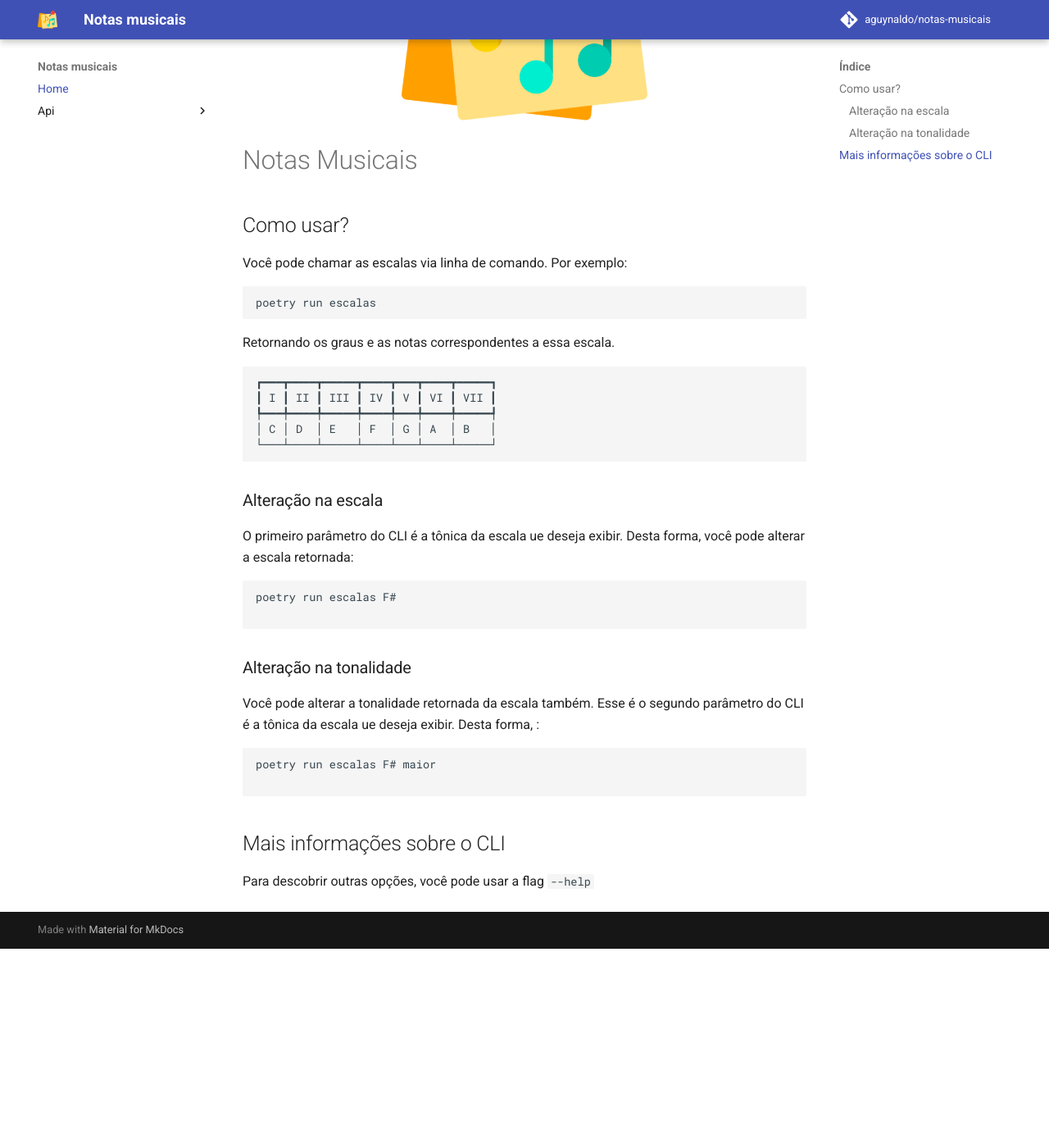
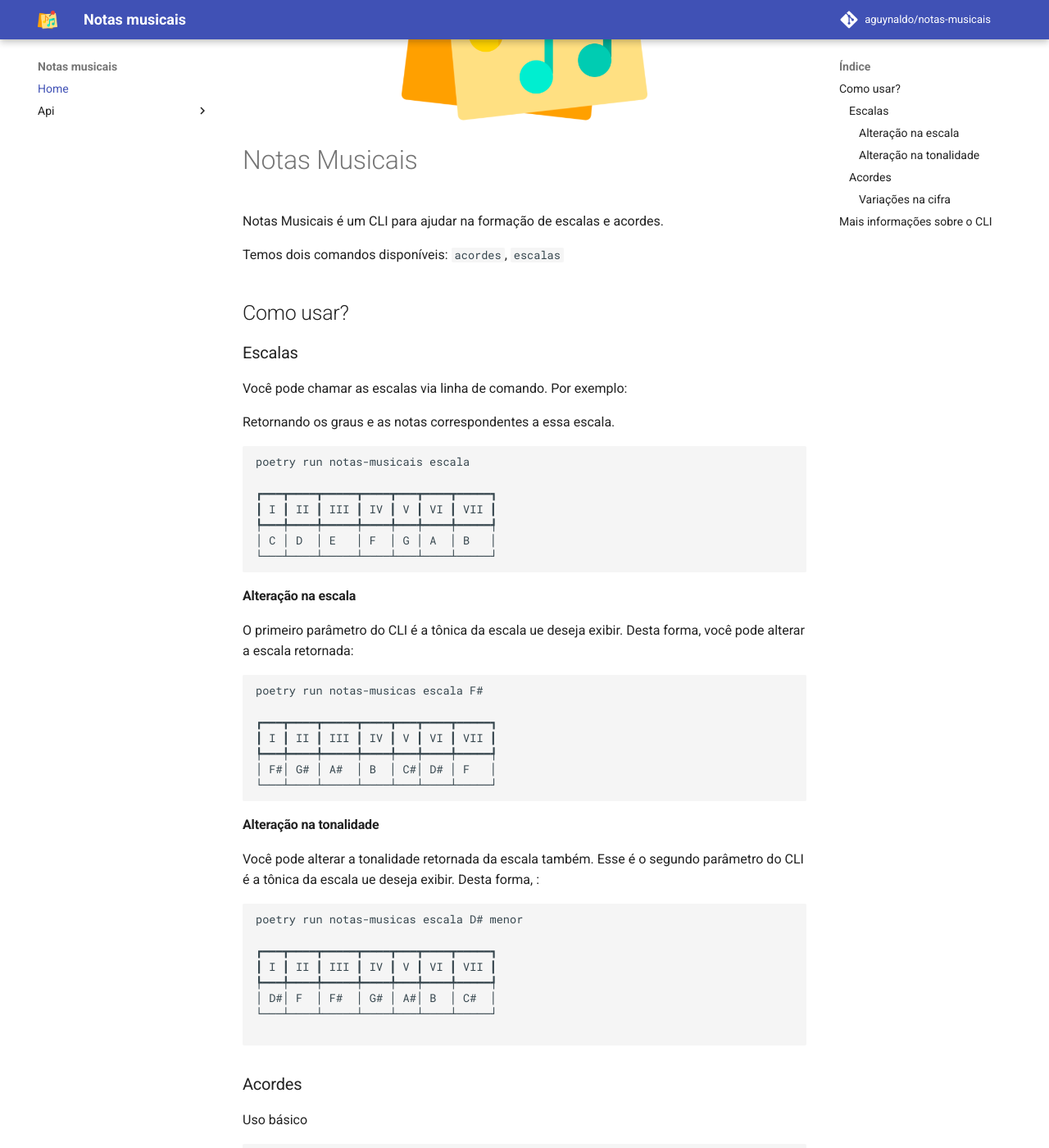
Before and after one commit to aguynaldo/notas-musicais, an MkDocs documentation site: the page built from docs/index.md, in a window 1280 px wide and 1400 px high, scrolled down 255 px. Shown: the whole window at 82% size. Built offline with MkDocs 1.6.1 and Material for MkDocs 9.7.7, drawn with Linux system fonts in a browser that asks for light colours; comment, search, counter and statistics services are not loaded; before the commit the page ends 1412 px from its top, so only the background shows below that; some of the changed text lies outside the part shown.

Commit message:
Atualização da página inicial do README na documentação para o comando de acorde.

````diff
--- a/docs/index.md
+++ b/docs/index.md
@@ -1,16 +1,22 @@
+
 ![Logo do projeto](assets/logo.png){ width=300 .center }
 
 # Notas Musicais
 
+Notas Musicais é um CLI para ajudar na formação de escalas e acordes.
+
+Temos dois comandos disponíveis: `acordes`, `escalas`
 ## Como usar?
 
+### Escalas
+
 Você pode chamar as escalas via linha de comando. Por exemplo:
-```bash
-poetry run escalas
-```
 
 Retornando os graus e as notas correspondentes a essa escala.
-```
+
+```bash
+poetry run notas-musicais escala
+
 ┏━━━┳━━━━┳━━━━━┳━━━━┳━━━┳━━━━┳━━━━━┓
 ┃ I ┃ II ┃ III ┃ IV ┃ V ┃ VI ┃ VII ┃
 ┡━━━╇━━━━╇━━━━━╇━━━━╇━━━╇━━━━╇━━━━━┩
@@ -18,22 +24,63 @@
 └───┴────┴─────┴────┴───┴────┴─────┘
 ```
 
-### Alteração na escala
+#### Alteração na escala
 
 O primeiro parâmetro do CLI é a tônica da escala ue deseja exibir. Desta forma, você pode alterar a escala retornada:
+
 ```bash
-poetry run escalas F#
+poetry run notas-musicas escala F#
+
+┏━━━┳━━━━┳━━━━━┳━━━━┳━━━┳━━━━┳━━━━━┓
+┃ I ┃ II ┃ III ┃ IV ┃ V ┃ VI ┃ VII ┃
+┡━━━╇━━━━╇━━━━━╇━━━━╇━━━╇━━━━╇━━━━━┩
+│ F#│ G# │ A#  │ B  │ C#│ D# │ F   │
+└───┴────┴─────┴────┴───┴────┴─────┘
+```
+
+#### Alteração na tonalidade
+
+Você pode alterar a tonalidade retornada da escala também. Esse é o segundo parâmetro do CLI é a tônica da escala ue deseja exibir. Desta forma, :
+
+```bash
+poetry run notas-musicas escala D# menor
+
+┏━━━┳━━━━┳━━━━━┳━━━━┳━━━┳━━━━┳━━━━━┓
+┃ I ┃ II ┃ III ┃ IV ┃ V ┃ VI ┃ VII ┃
+┡━━━╇━━━━╇━━━━━╇━━━━╇━━━╇━━━━╇━━━━━┩
+│ D#│ F  │ F#  │ G# │ A#│ B  │ C#  │
+└───┴────┴─────┴────┴───┴────┴─────┘
 
 ```
 
-### Alteração na tonalidade
+### Acordes
 
-Você pode alterar a tonalidade retornada da escala também. Esse é o segundo parâmetro do CLI é a tônica da escala ue deseja exibir. Desta forma, :
+Uso básico
+
 ```bash
-poetry run escalas F# maior
+poetry run notas-musicais acorde
+┏━━━┳━━━━━┳━━━┓
+┃ I ┃ III ┃ V ┃
+┡━━━╇━━━━━╇━━━┩
+│ C │ E   │ G │
+└───┴─────┴───┘
+```
 
+#### Variações na cifra
+
+```bash
+poetry run notas-musicais acorde c+
+┏━━━┳━━━━━┳━━━━┓
+┃ I ┃ III ┃ V+ ┃
+┡━━━╇━━━━━╇━━━━┩
+│ C │ E   │ G# │
+└───┴─────┴────┘
 ```
 
 ## Mais informações sobre o CLI
 
 Para descobrir outras opções, você pode usar a flag `--help`
+
+```bash
+poetry run notas-musicais --help.
+```
````
